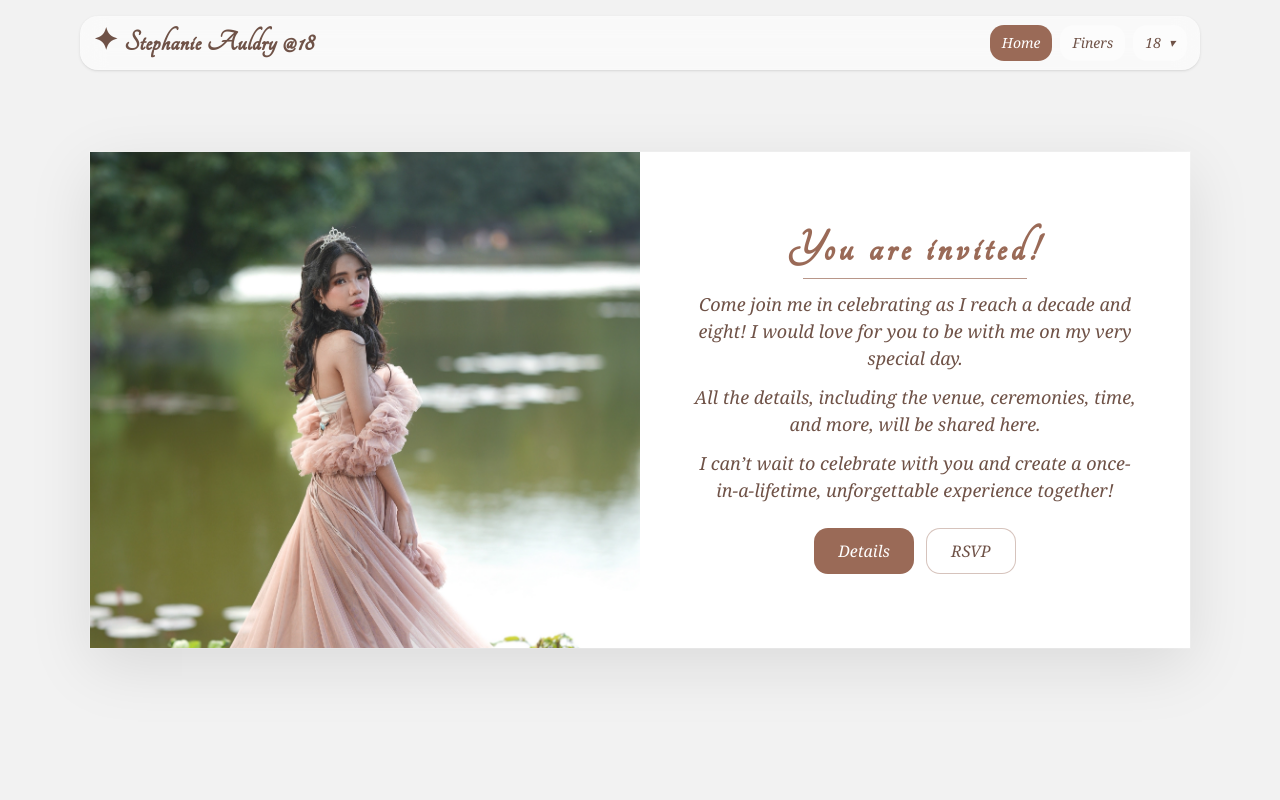
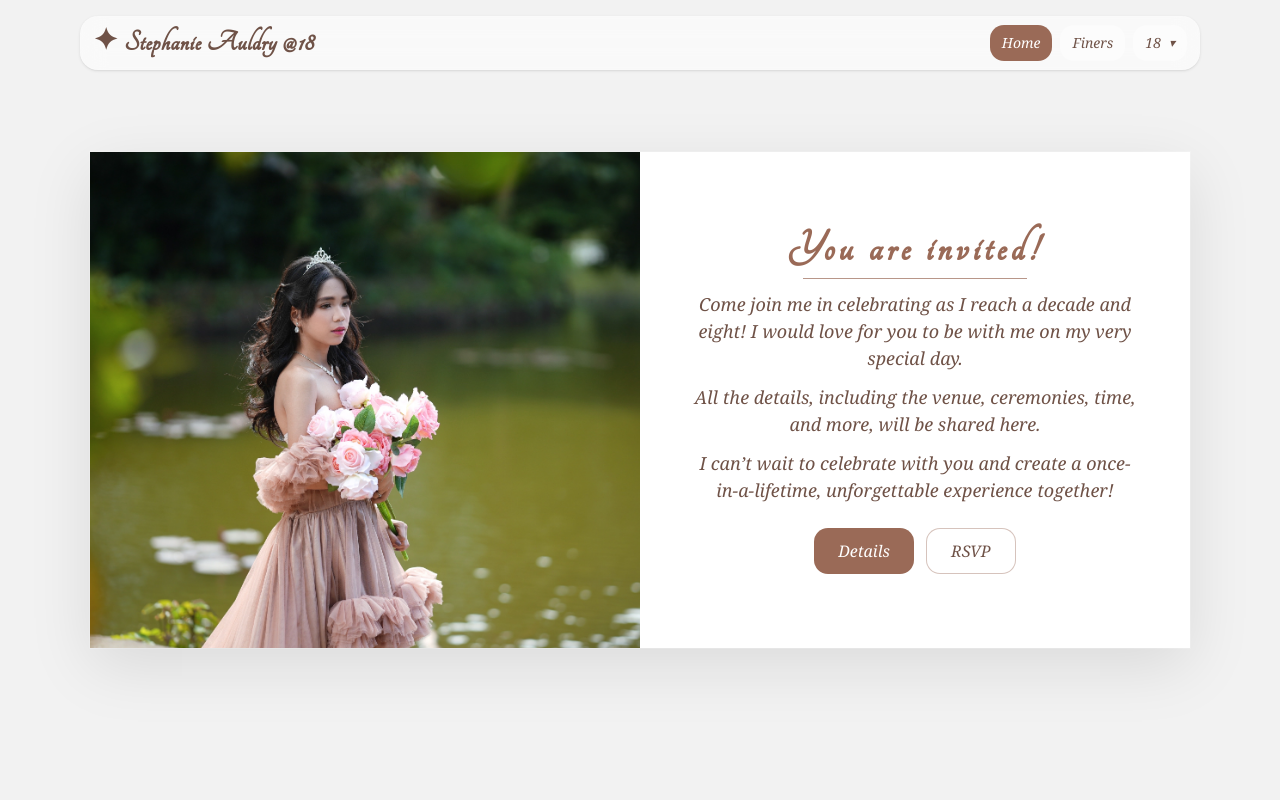
Before and after one commit to erishBRBS/pani-debut, a React (Vite) app: page / in a window 1280 px wide. Shown: the top 800 px of the page. Built offline with nearby package versions, Linux system fonts and the light colour scheme.

Commit message:
chore[ui] refactor font and pages

```diff
--- a/src/pages/introduction-page.tsx
+++ b/src/pages/introduction-page.tsx
@@ -1,6 +1,6 @@
 import { useEffect, useMemo, useRef, useState } from "react";
 // import bgImg from "../assets/card.jpg";
-import debutImg from "../assets/person/pic1.jpg";
+import debutImg from "../assets/person/pic2.jpg";
 
 function isInAppBrowser() {
   const ua = navigator.userAgent || "";
@@ -73,7 +73,7 @@ export default function IntroductionPage() {
               <img
                 src={debutImg}
                 alt="Debut portrait"
-                className="absolute inset-0 w-full h-full object-cover object-[50%_40%]"
+                className="absolute inset-0 w-full h-full object-cover object-[25%_40%]"
                 draggable={false}
               />
             </div>
```
